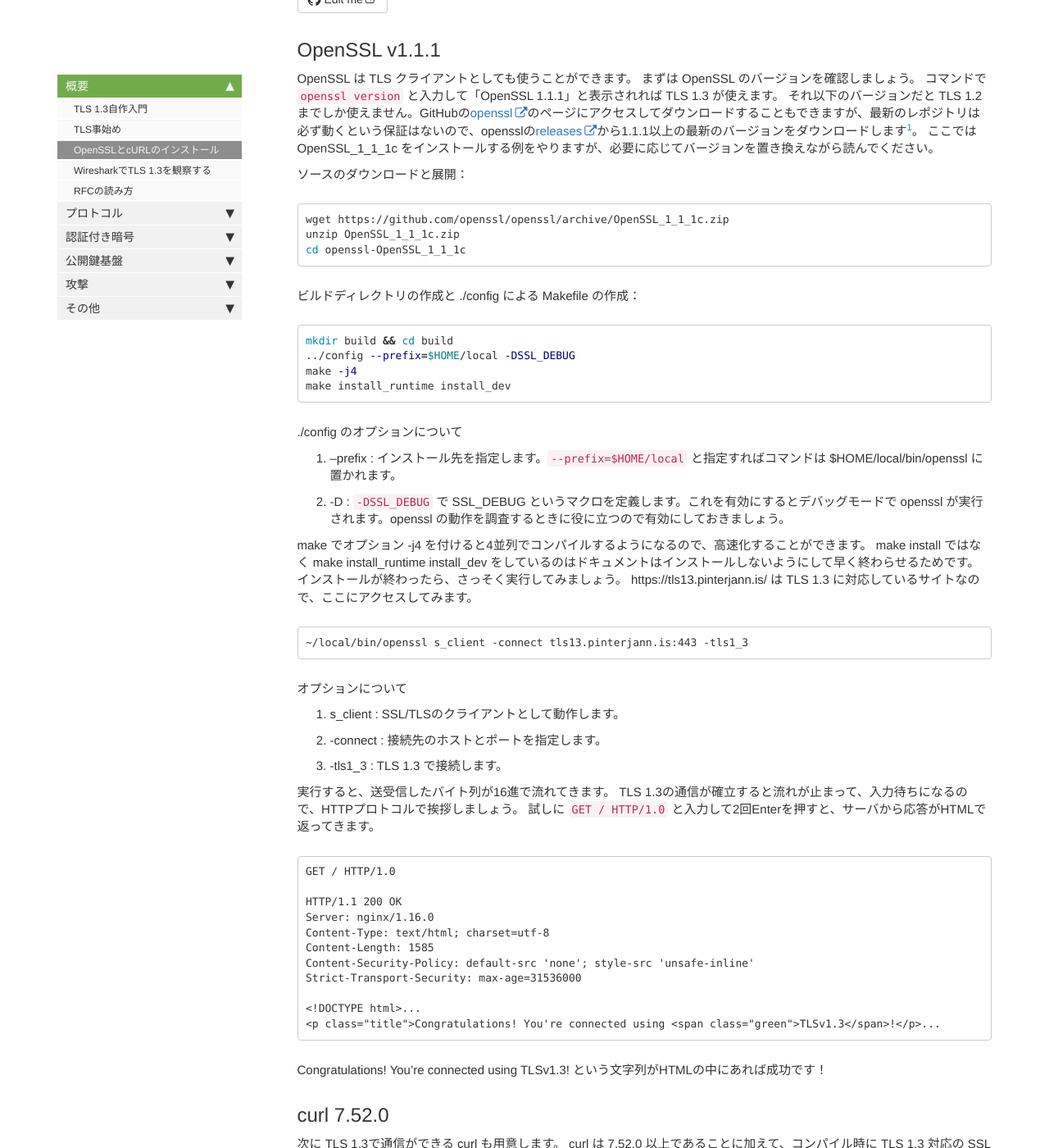
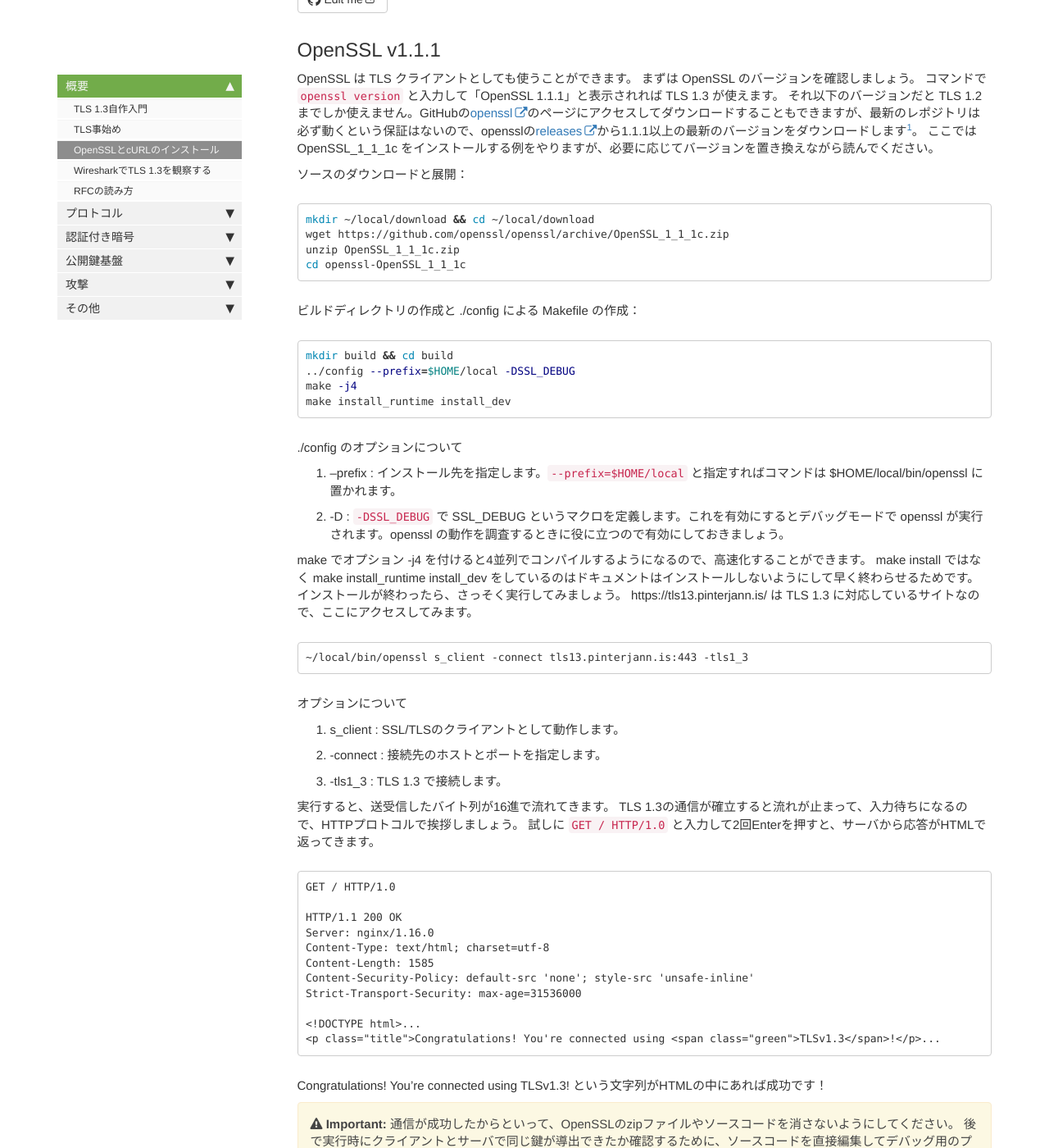
Before and after one commit to tex2e/mako-tls13, a Jekyll site: the page built from pages/1.overview/10-install_openssl_and_curl.md, in a window 1280 px wide and 1400 px high, scrolled down 263 px. Shown: the whole window at 82% size. Built offline with Jekyll 4.4.1, drawn with Linux system fonts in a browser that asks for light colours; our own code applies the rules of GitHub Pages for plain Markdown files; comment, search, counter and statistics services are not loaded; some of the changed text lies outside the part shown.

Commit message:
update doc/install_openssl_and_curl.md

````diff
--- a/pages/1.overview/10-install_openssl_and_curl.md
+++ b/pages/1.overview/10-install_openssl_and_curl.md
@@ -17,6 +17,7 @@
 ソースのダウンロードと展開：
 
 ```bash
+mkdir ~/local/download && cd ~/local/download
 wget https://github.com/openssl/openssl/archive/OpenSSL_1_1_1c.zip
 unzip OpenSSL_1_1_1c.zip
 cd openssl-OpenSSL_1_1_1c
@@ -71,6 +72,11 @@
 
 Congratulations! You're connected using TLSv1.3! という文字列がHTMLの中にあれば成功です！
 
+{{site.data.alerts.important}}
+通信が成功したからといって、OpenSSLのzipファイルやソースコードを消さないようにしてください。
+後で実行時にクライアントとサーバで同じ鍵が導出できたか確認するために、ソースコードを直接編集してデバッグ用のプログラムを埋め込み、再度コンパイルするからです。
+また、ソースコードを編集する前後の差分を取るために、元のソースコードがあるzipファイルも消さないようにしてください。
+{{site.data.alerts.end}}
 
 ## curl 7.52.0
 
````
